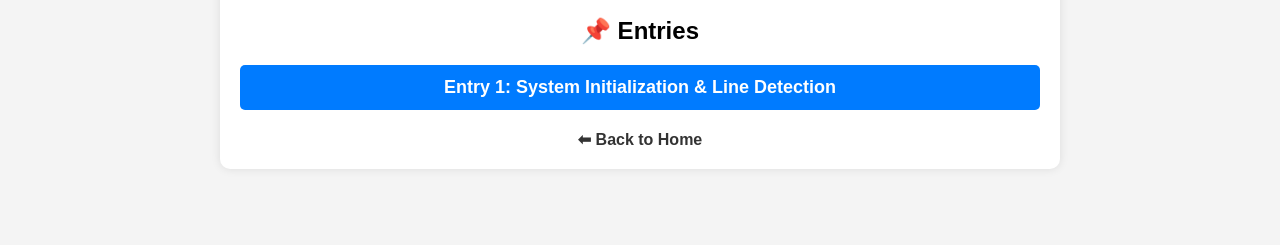
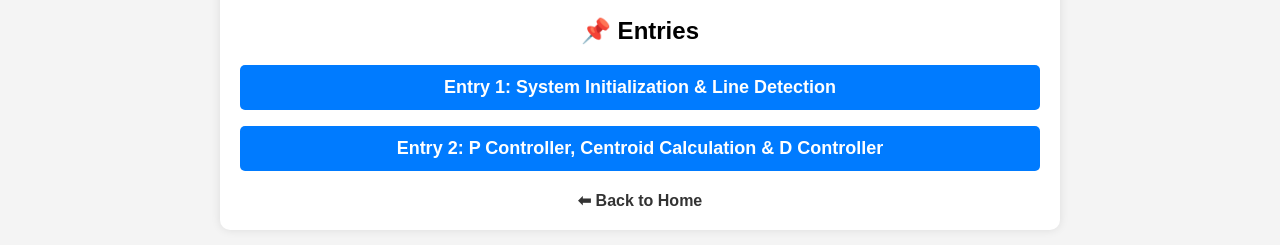
Before and after one commit to juliiaacv/juliiaacv.github.io, a plain HTML site: page exercises/P1/index.html in a window 1280 px wide. Shown: the part 273-518 px from the top of the page. Drawn offline with Linux system fonts and the light colour scheme.

Commit message:
index p1 update

```diff
--- a/exercises/P1/index.html
+++ b/exercises/P1/index.html
@@ -83,7 +83,9 @@
         <ul>
             <li><a href="entry1.html">Entry 1: System Initialization & Line Detection</a></li>
         </ul>
-
+        <ul>
+            <li><a href="entry2.html">Entry 2: P Controller, Centroid Calculation & D Controller</a></li>
+        </ul>
         <a class="back" href="../../index.html">⬅ Back to Home</a>
     </div>
 </body>
```
